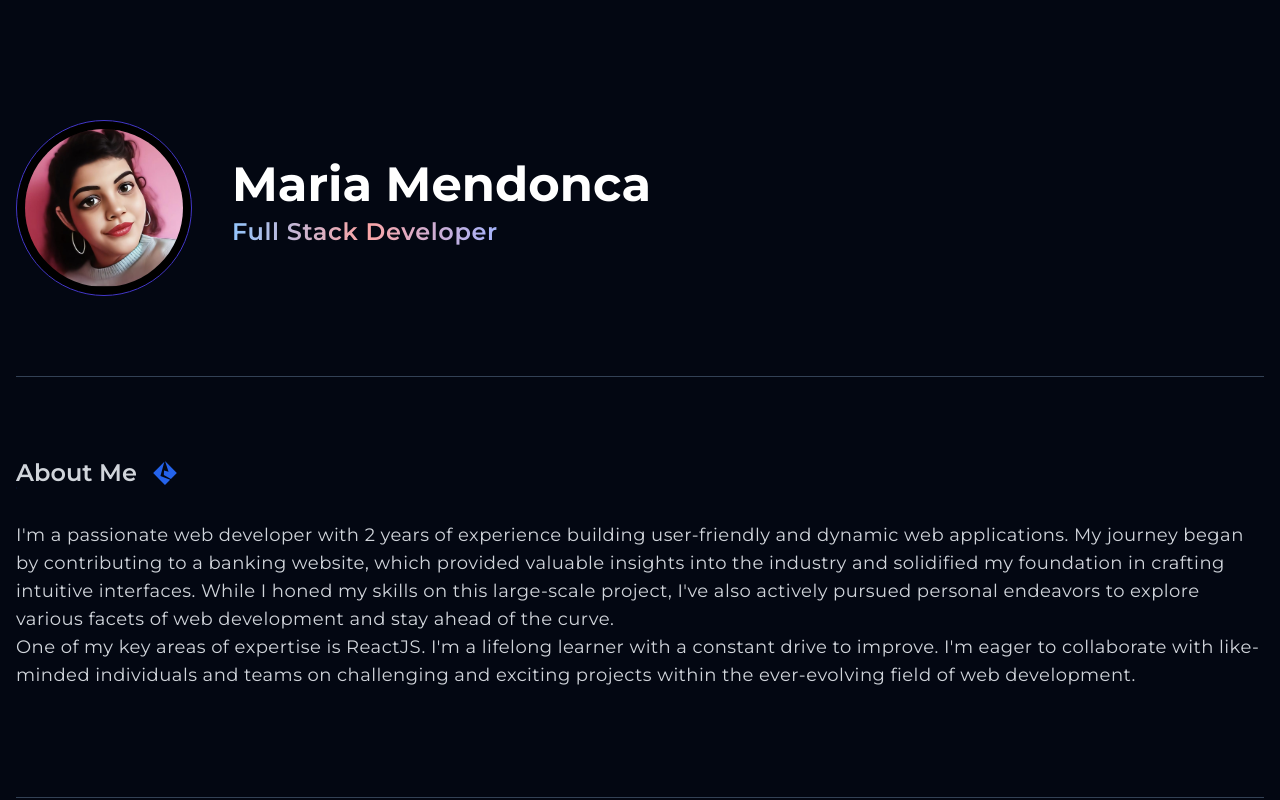
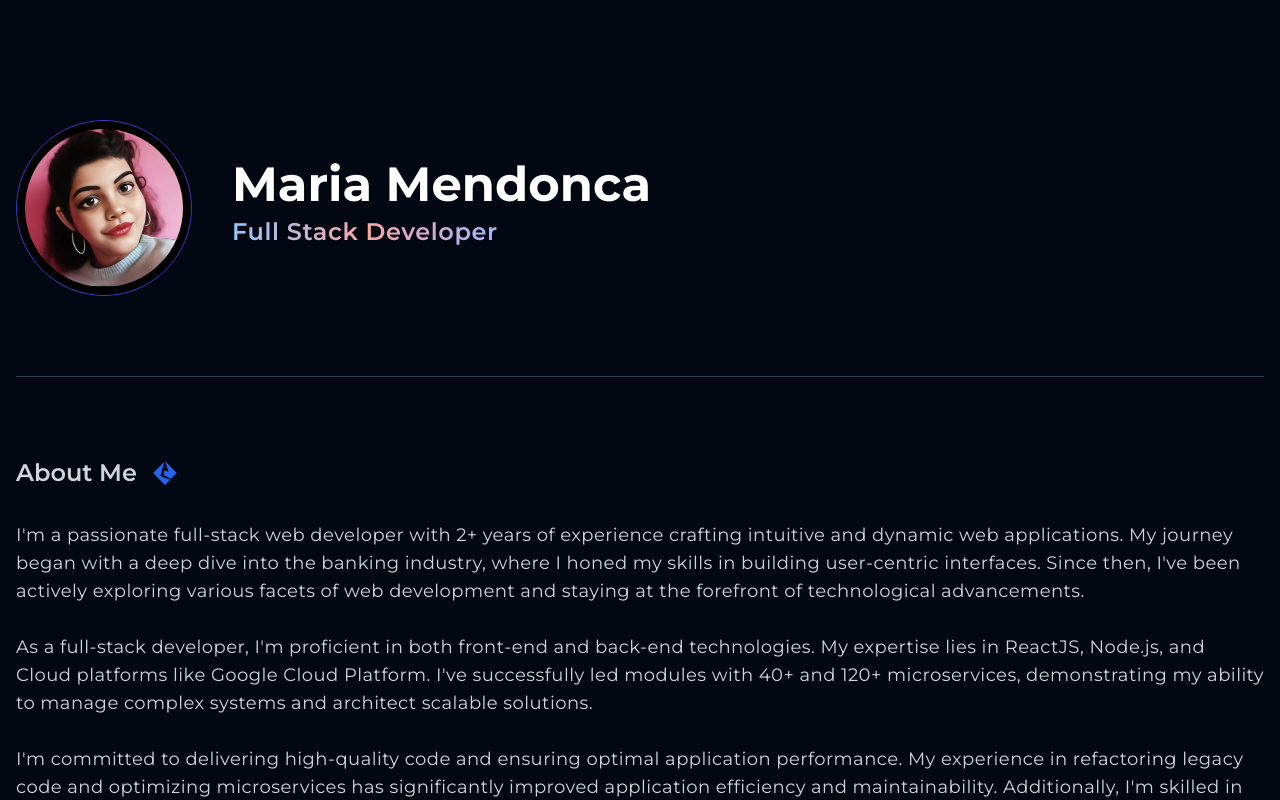
Before and after one commit to mendoncamaria/portfolio-next, a Next.js app: page / in a window 1280 px wide. Shown: the top 800 px of the page. Built offline with nearby package versions, Linux system fonts and the light colour scheme.

Commit message:
Updated ABout me section

```diff
--- a/components/Aboutme.tsx
+++ b/components/Aboutme.tsx
@@ -7,19 +7,33 @@ const Aboutme = () => {
       <Title text="About Me" icon={<SiInformatica />} />
       <div className="text-lg tracking-wide flex flex-col gap-6">
         <p>
-          I&apos;m a passionate web developer with 2 years of experience
-          building user-friendly and dynamic web applications. My journey began
-          by contributing to a banking website, which provided valuable insights
-          into the industry and solidified my foundation in crafting intuitive
-          interfaces. While I honed my skills on this large-scale project,
-          I&apos;ve also actively pursued personal endeavors to explore various
-          facets of web development and stay ahead of the curve.
-          <br />
-          One of my key areas of expertise is ReactJS. I&apos;m a lifelong learner
-          with a constant drive to improve. I&apos;m eager to collaborate with
-          like-minded individuals and teams on challenging and exciting projects
-          within the ever-evolving field of web development.
-          <br />
+          I&apos;m a passionate full-stack web developer with 2+ years of
+          experience crafting intuitive and dynamic web applications. My journey
+          began with a deep dive into the banking industry, where I honed my
+          skills in building user-centric interfaces. Since then, I&apos;ve been
+          actively exploring various facets of web development and staying at
+          the forefront of technological advancements.
+          <br /><br />
+          As a full-stack developer, I&apos;m proficient in both front-end and
+          back-end technologies. My expertise lies in ReactJS, Node.js, and
+          Cloud platforms like Google Cloud Platform. I&apos;ve successfully led
+          modules with 40+ and 120+ microservices, demonstrating my ability to
+          manage complex systems and architect scalable solutions.
+          <br /><br />
+          I&apos;m committed to delivering high-quality code and ensuring
+          optimal application performance. My experience in refactoring legacy
+          code and optimizing microservices has significantly improved
+          application efficiency and maintainability. Additionally, I&apos;m
+          skilled in state management, API integration, and testing to ensure
+          robust and reliable applications.
+          <br /><br />
+          Beyond technical skills, I&apos;m a strong problem-solver and
+          collaborator. I&apos;ve successfully resolved critical production
+          issues, mentored junior developers, and collaborated effectively with
+          cross-functional teams. I&apos;m always eager to learn and grow, and
+          I&apos;m excited to contribute my skills to challenging and innovative
+          projects.
+          <br /><br />
           {/* Feel free to explore my portfolio and get in touch with me if you&apos;re
           interested in working together or if you have any questions. Let&apos;s
           bring our ideas to life through the power of web development! */}
```
